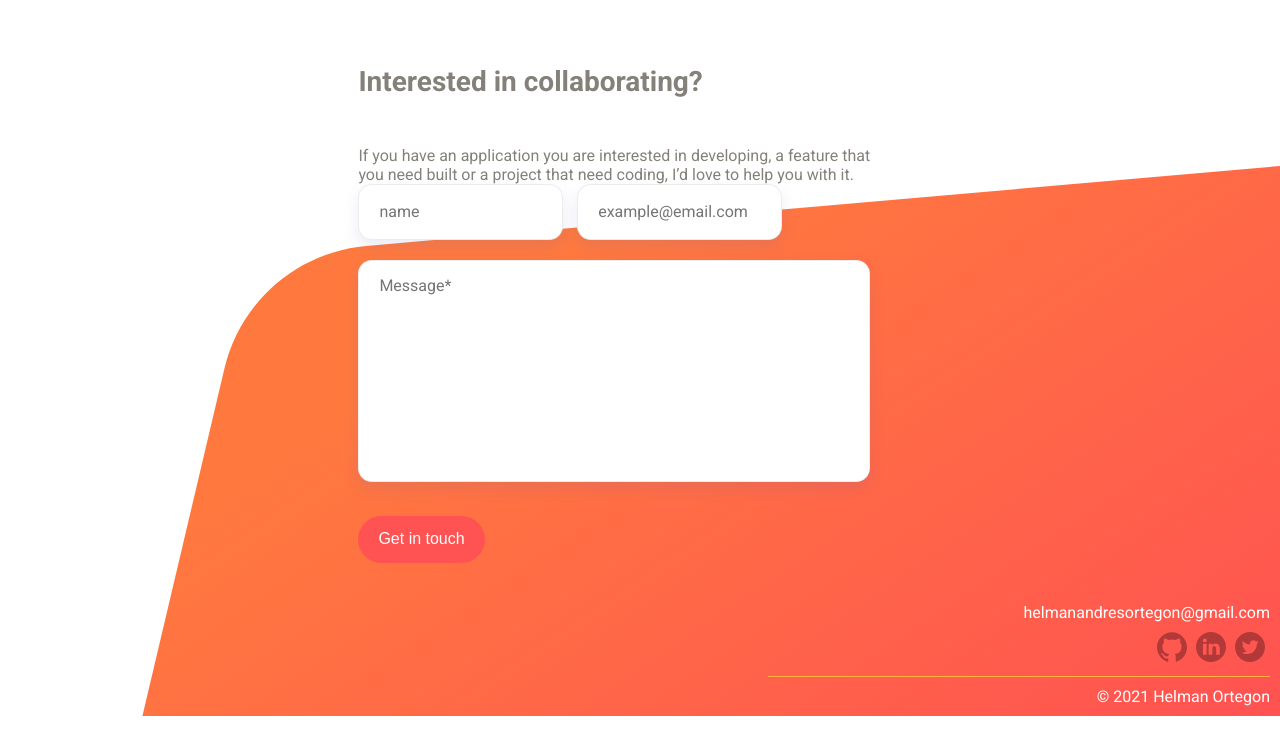
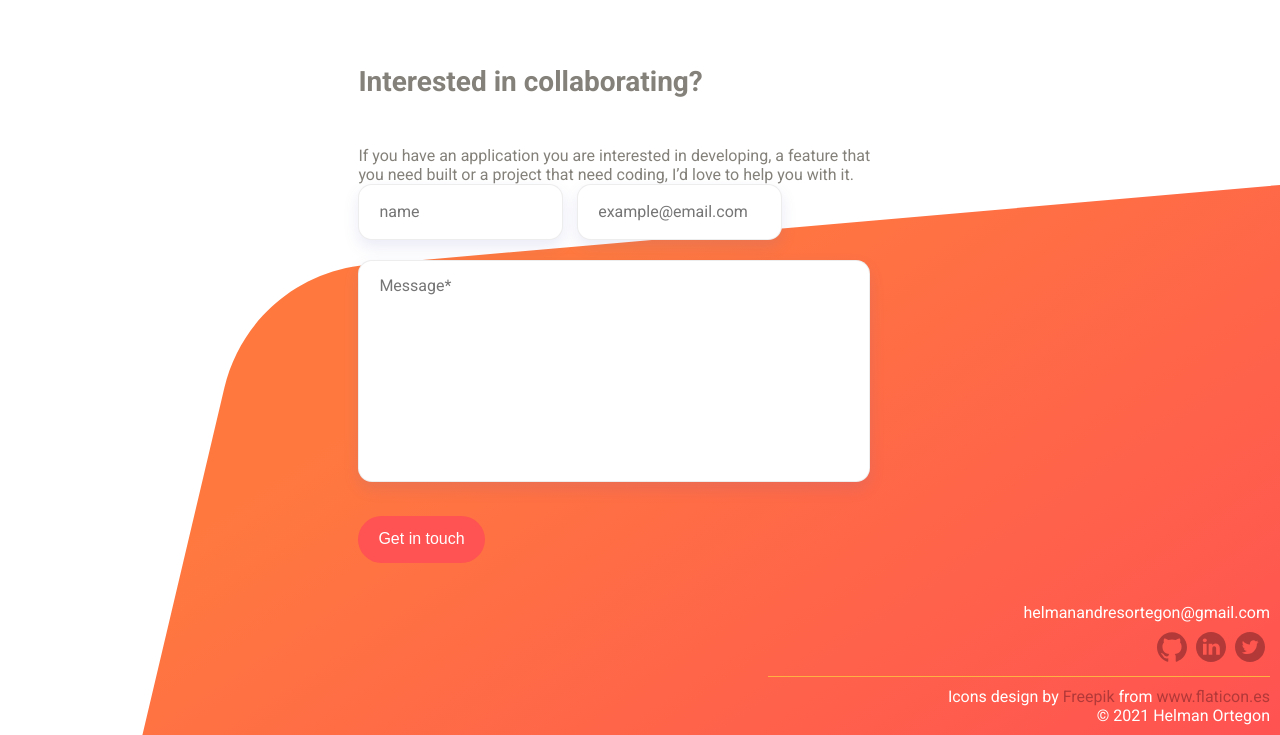
Before and after one commit to helman101/portfolio, a plain HTML site: page index.html in a window 1280 px wide. Shown: the part 2234-2969 px from the top of the page. Drawn offline with Linux system fonts and the light colour scheme.

Commit message:
add aknowledgment to flaticon

```diff
--- a/assets/stylesheets/style.scss
+++ b/assets/stylesheets/style.scss
@@ -569,6 +569,12 @@ footer {
       }
     }
   }
+  .icons-rigth {
+    a {
+      color: $eye-of-newt;
+      text-decoration: none;
+    }
+  }
   svg {
     position: absolute;
     bottom: 0;
--- a/index.html
+++ b/index.html
@@ -455,6 +455,7 @@
           </a>
         </div>
         <hr>
+        <div class="icons-rigth">Icons design by <a href="https://www.freepik.com" title="Freepik">Freepik</a> from <a href="https://www.flaticon.es/" title="Flaticon">www.flaticon.es</a></div>
         <span class="copyright">
           © 2021  Helman Ortegon
         </span>
```
Also changed, not shown: assets/stylesheets/style.css, 1 other file.
